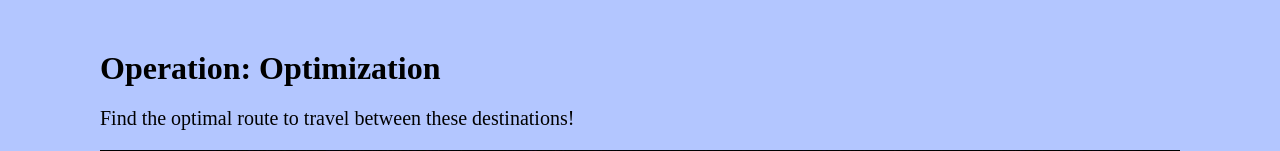
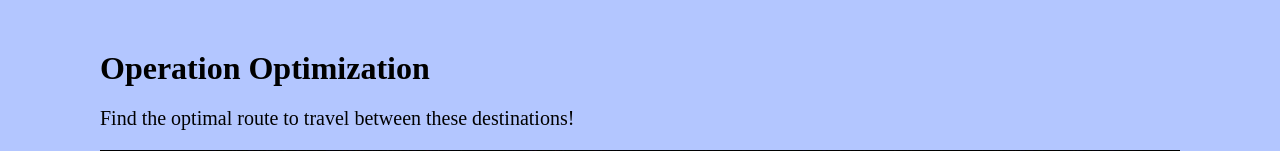
Before and after one commit to matthew-wright9630/RoadTrip2, a website built with webpack: page src/index.html in a window 1280 px wide. Shown: the top 151 px of the page. Built offline with nearby package versions, Linux system fonts and the light colour scheme.

Commit message:
remove : in operation

```diff
--- a/src/index.html
+++ b/src/index.html
@@ -7,7 +7,7 @@
   </head>
   <body class="page">
     <header class="header">
-      <h1 class="header__title page__section">Operation: Optimization</h1>
+      <h1 class="header__title page__section">Operation Optimization</h1>
       <p class="header__description">
         Find the optimal route to travel between these destinations!
       </p>
```
